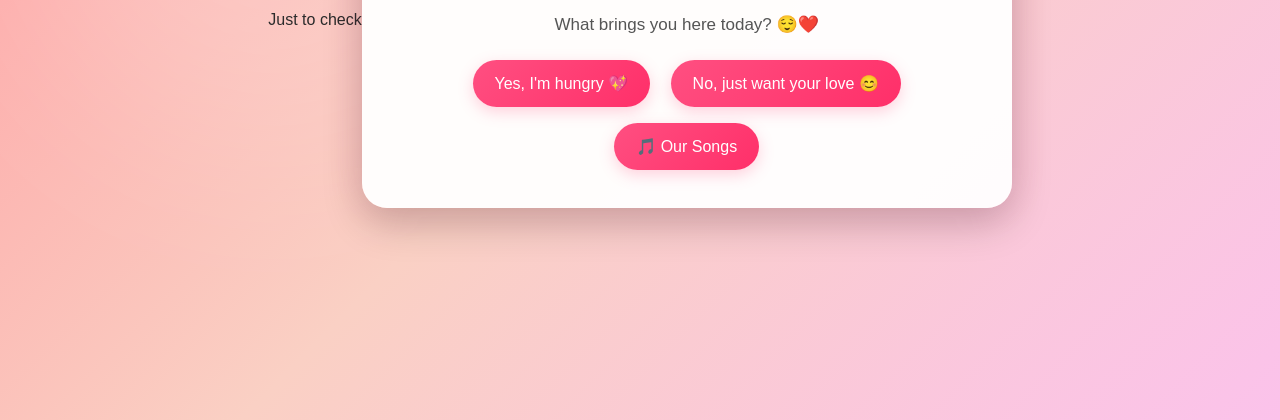
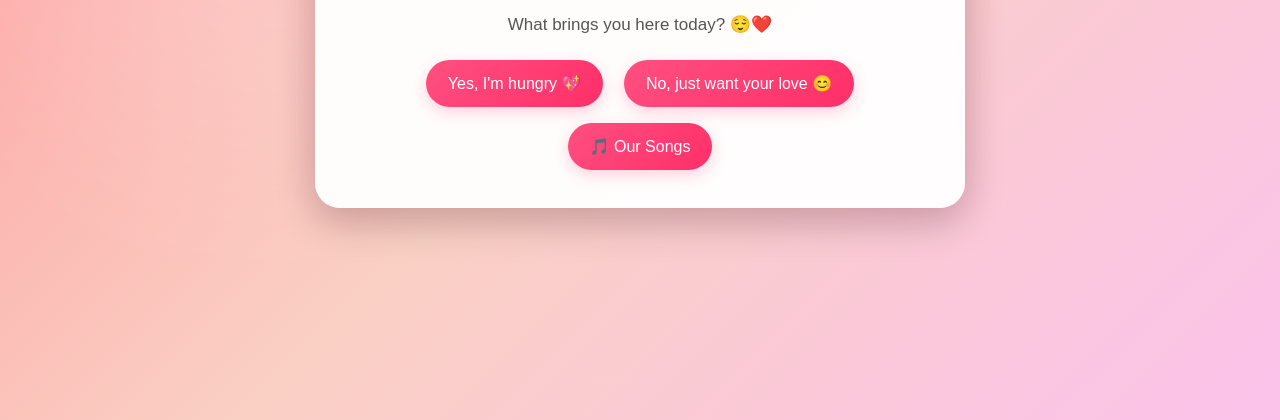
Before and after one commit to hackerayan786-cpu/For-Sara, a plain HTML site: page for-sara.html in a window 1280 px wide. Shown: the part 380-800 px from the top of the page. Drawn offline with Linux system fonts and the light colour scheme.

Commit message:
second commit

```diff
--- a/for-sara.html
+++ b/for-sara.html
@@ -973,7 +973,6 @@ audio {
 <!-- ======================================================
      FULL SCREEN ROMANTIC ANIMATION
 ====================================================== -->
-<div>Just to check</div>
 <div id="romanticAnimation">
 
     <div class="romantic-text">
```
